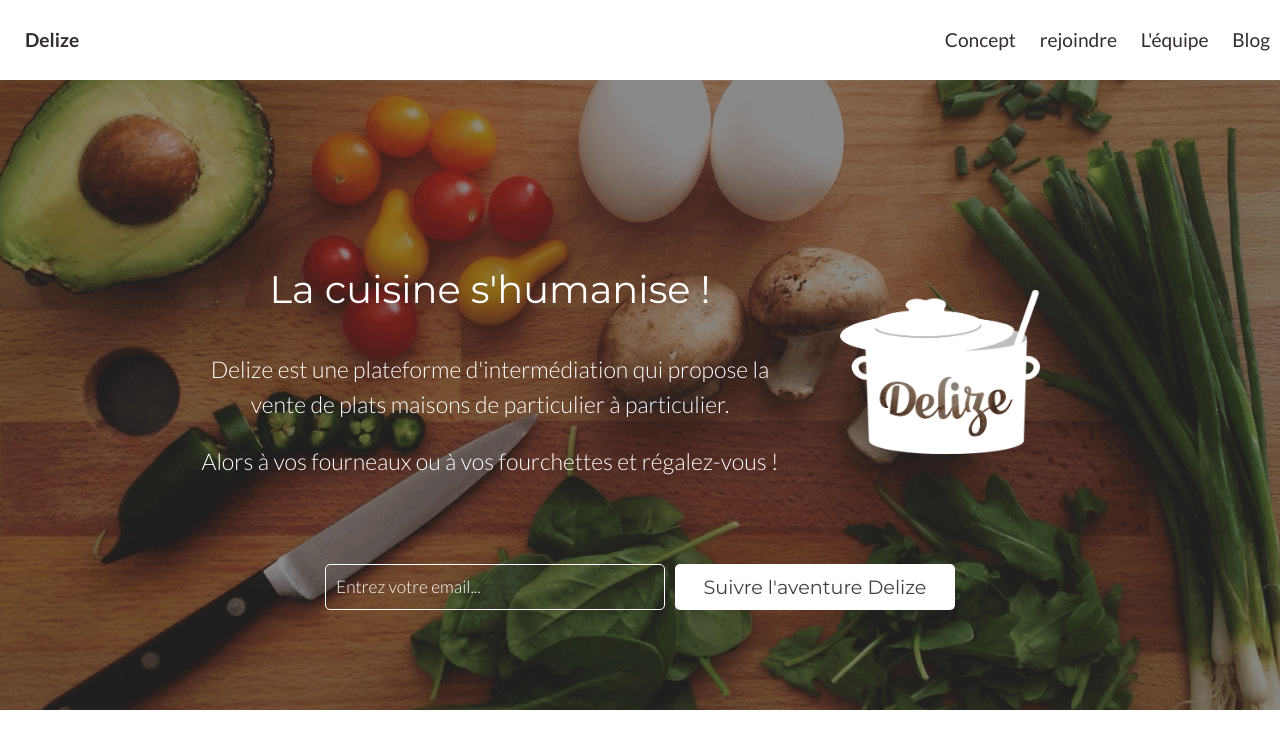
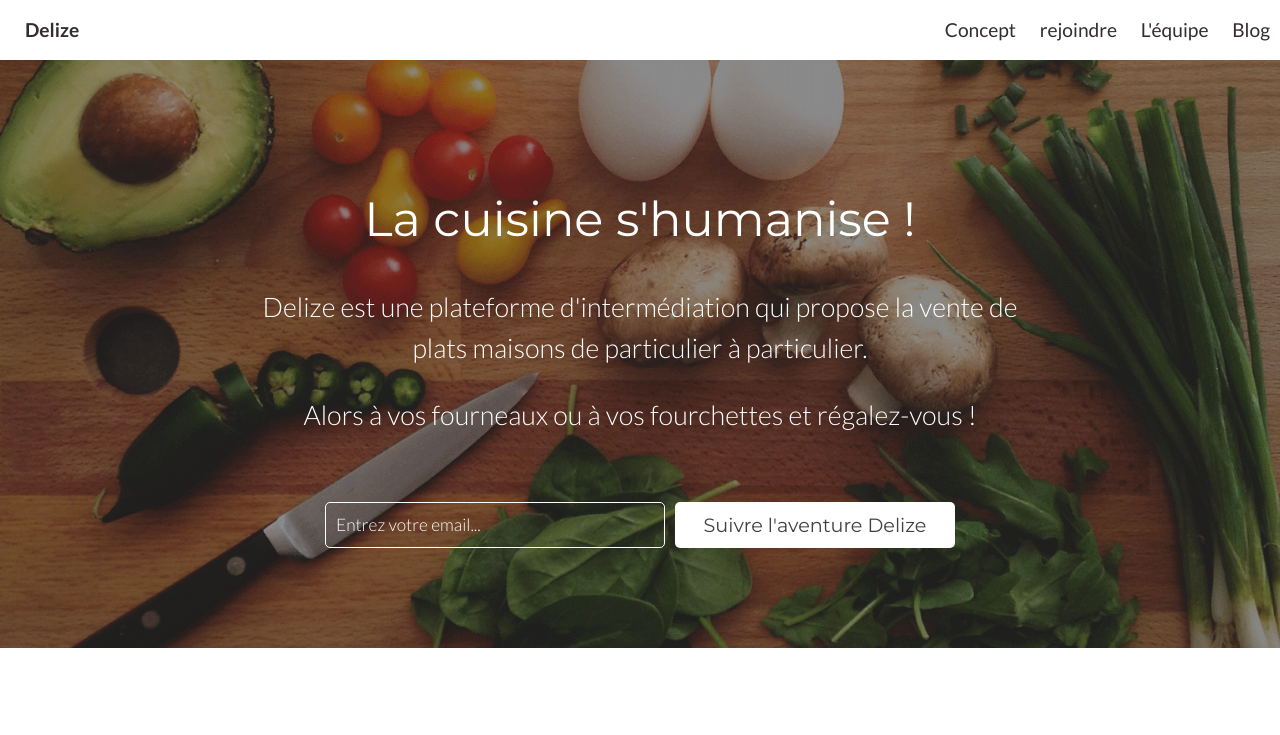
Before and after one commit to ThomasCharuel/delizeShowcaseWebsite, a website: page public/index.html in a window 1280 px wide. Shown: the top 735 px of the page. Drawn offline with nearby package versions, Linux system fonts and the light colour scheme.

Commit message:
animation after newsletter subscribing

```diff
--- a/public/index.html
+++ b/public/index.html
@@ -39,7 +39,6 @@
             <p>Delize est une plateforme d'intermédiation qui propose la vente de plats maisons de particulier à particulier.</p>
             <p>Alors à vos fourneaux ou à vos fourchettes et régalez-vous !</p>
           </div>
-          <img src="img/logo_blanc.png" />
         </div>
 
         <div class="newsletterWrapper">
--- a/src/sass/components/_navigation.scss
+++ b/src/sass/components/_navigation.scss
@@ -4,8 +4,8 @@
   left: 0;
   right: 0;
   background-color: $header-bg;
-  height: 80px;
-  line-height: 80px;
+  height: 60px;
+  line-height: 60px;
 }
 
 .header__logo{
--- a/src/sass/layout/_content.scss
+++ b/src/sass/layout/_content.scss
@@ -1,4 +1,4 @@
 .site-content{
 
-  padding-top: 80px;
+  padding-top: 60px;
 }
--- a/src/sass/pages/_home.scss
+++ b/src/sass/pages/_home.scss
@@ -31,13 +31,13 @@
 
   p{
     font-weight: 300;
-    max-width: 600px;
+    max-width: 800px;
     line-height: 150%;
-    font-size: 1.2em;
+    font-size: 1.4em;
   }
 
   .contentWrapper{
-    margin: 60px 20px;
+    margin-bottom: 40px;
     position: relative;
     display: flex;
     justify-content: center;
@@ -46,17 +46,21 @@
     h1{
       font-weight: 300;
       margin-bottom: 40px;
-    }
-    img{
-      width: 200px;
-      margin: 50px;
+      font-size: 2.5em;
     }
   }
 
   .newsletterWrapper{
     position: relative;
+
+    @keyframes textApparition {
+      from { opacity: 0; }
+      to {opacity: 1;}
+    }
     .newsletterSuccess{
       margin: auto;
+      font-weight: bold;
+      animation: textApparition 1s;
     }
     form{
       display: flex;
```
Also changed, not shown: public/style/home.css, readme.md.
